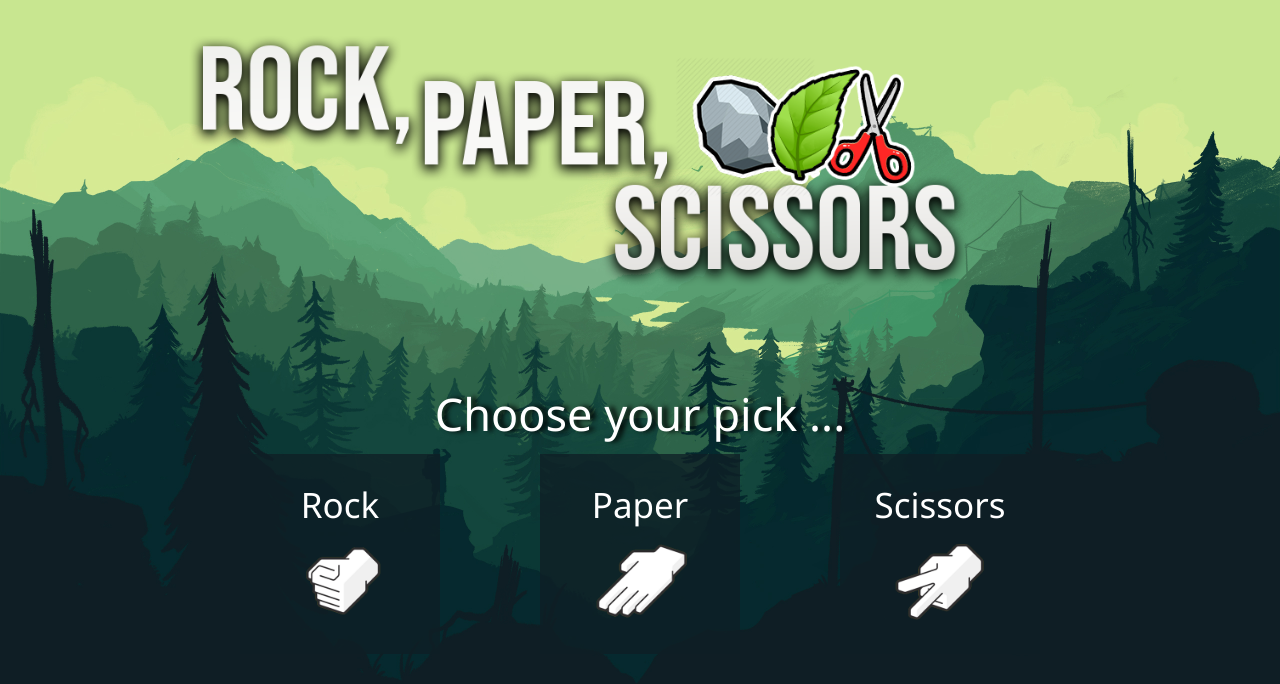
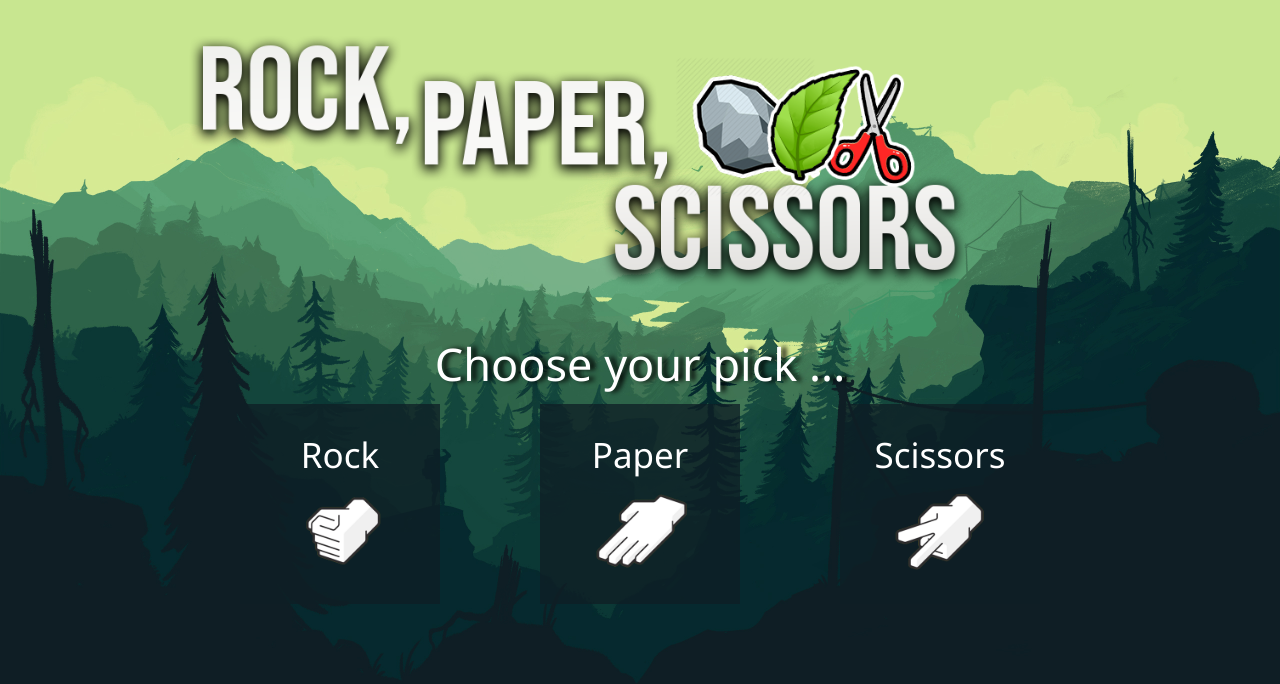
Before and after one commit to AnthonyDel28/self_learning, a PHP site: page /play.php in a window 1280 px wide. Shown: the top 684 px of the page. Run offline with PHP 8.4, Linux system fonts and the light colour scheme.

Commit message:
update 16_03_2022

```diff
--- a/PHP/projects/rock_paper_scissors/css/styles.css
+++ b/PHP/projects/rock_paper_scissors/css/styles.css
@@ -83,7 +83,7 @@ footer {
     color: white;
     font-family: 'Segoe UI', Tahoma, Geneva, Verdana, sans-serif;
     font-size: 45px;
-    margin: -50px 0 10px 0;
+    margin: -100px 0 10px 0;
     text-align: center;
     text-shadow: rgb(0, 0, 0) 5px 0px 5px;
 }
```
